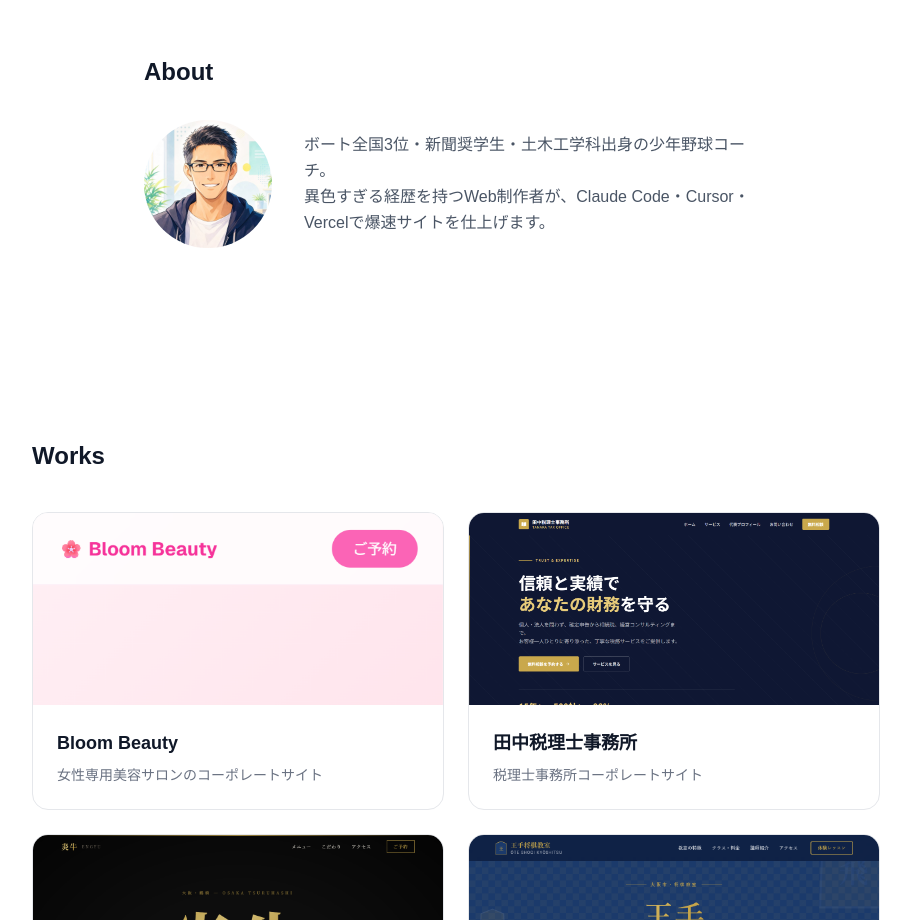
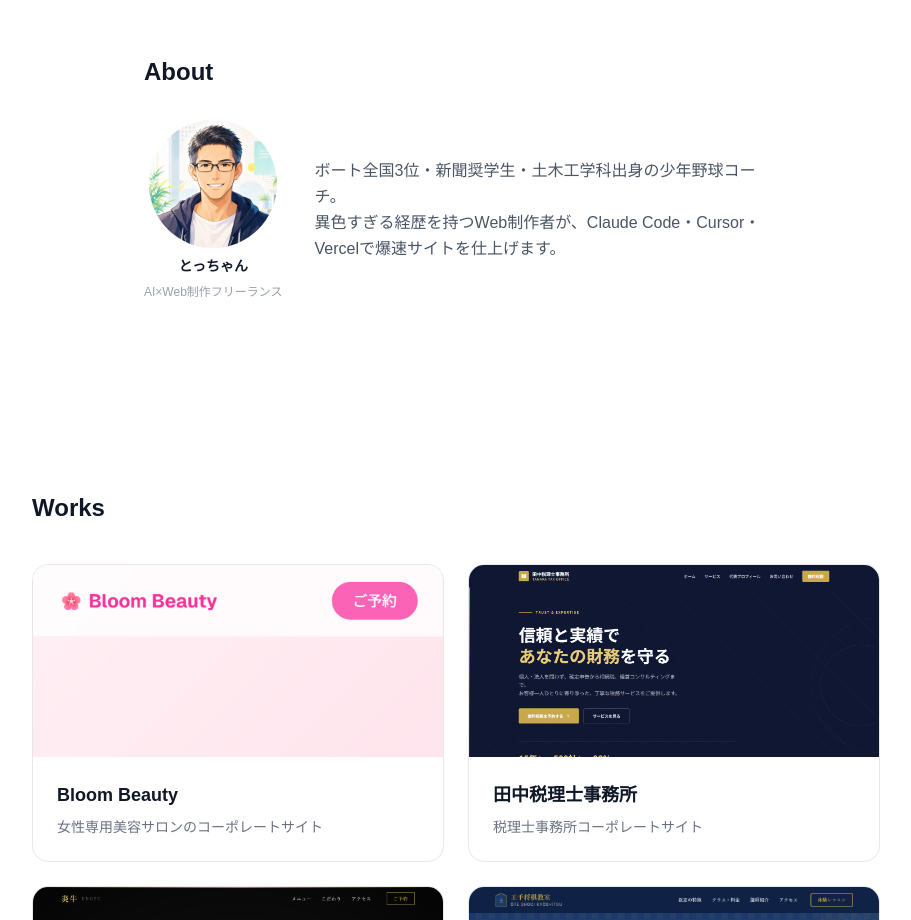
Before and after one commit to allhide911-droid/portfolio, a Next.js app: page / in a window 1280 px wide. Shown: the part 840-1760 px from the top of the page, without its empty margins (184-1095 px from the left). Built offline with nearby package versions, Linux system fonts and the light colour scheme.

Commit message:
feat: Aboutセクションに名前追加

```diff
--- a/app/page.tsx
+++ b/app/page.tsx
@@ -27,13 +27,17 @@ export default function Home() {
       <section className="max-w-2xl mx-auto px-6 py-24">
         <h2 className="text-2xl font-bold mb-8">About</h2>
         <div className="flex flex-col sm:flex-row items-center gap-8">
-          <div className="w-32 h-32 relative rounded-full overflow-hidden flex-shrink-0">
+          <div className="flex flex-col items-center gap-2 flex-shrink-0">
+            <div className="w-32 h-32 relative rounded-full overflow-hidden">
               <Image
                 src="/images/avatar.png"
                 alt="とっちゃん"
                 fill
                 className="object-cover"
               />
+            </div>
+            <p className="font-bold text-gray-900 text-sm">とっちゃん</p>
+            <p className="text-xs text-gray-400">AI×Web制作フリーランス</p>
           </div>
           <p className="text-gray-600 leading-relaxed">
             ボート全国3位・新聞奨学生・土木工学科出身の少年野球コーチ。<br />
@@ -108,7 +112,7 @@ export default function Home() {
           </button>
         </form>
         <div className="flex flex-col sm:flex-row gap-4 justify-center mt-12">
-          <a href="https://www.lancers.jp" target="_blank" rel="noopener noreferrer"
+          <a href="https://www.lancers.jp/profile/tocchan_web" target="_blank" rel="noopener noreferrer"
             className="border border-gray-900 px-8 py-3 rounded-full hover:bg-gray-900 hover:text-white transition text-center">
             ランサーズで依頼する
           </a>
```
Lines whose indentation alone changed are shown as unchanged.
